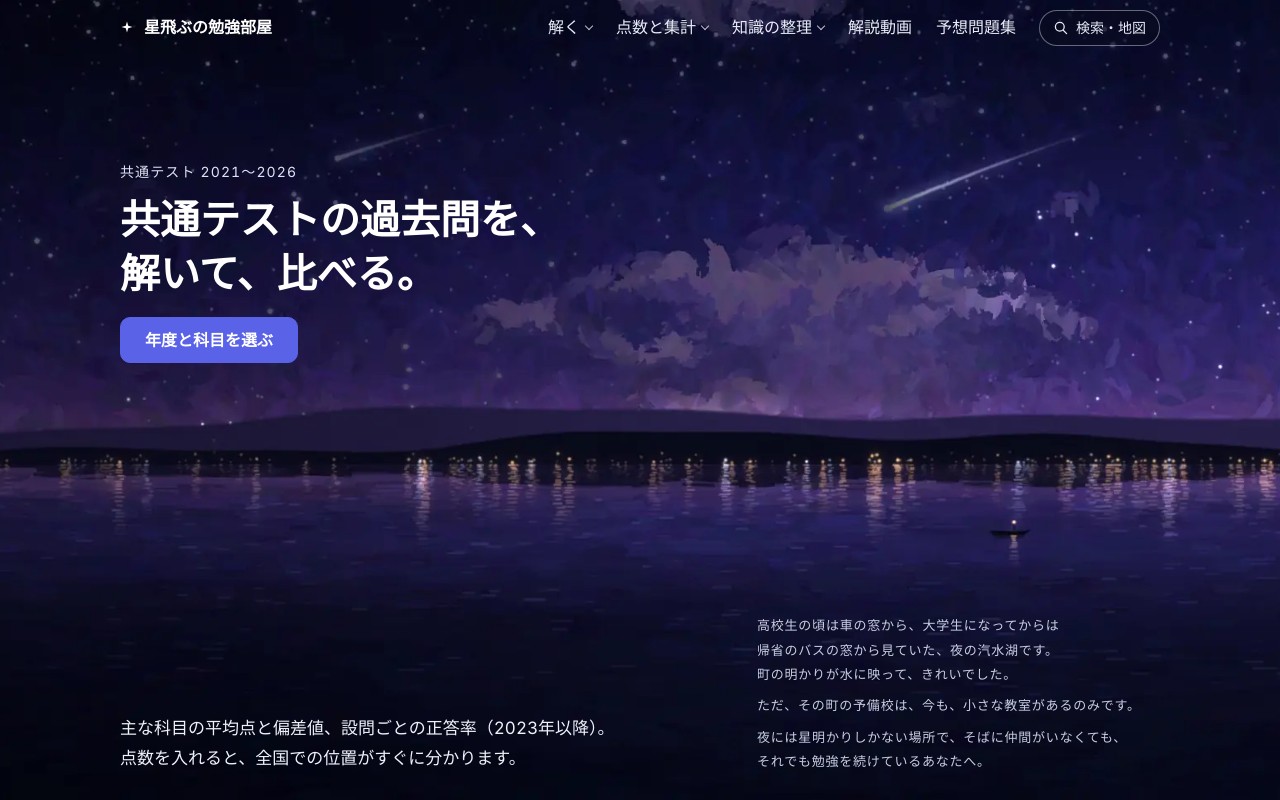
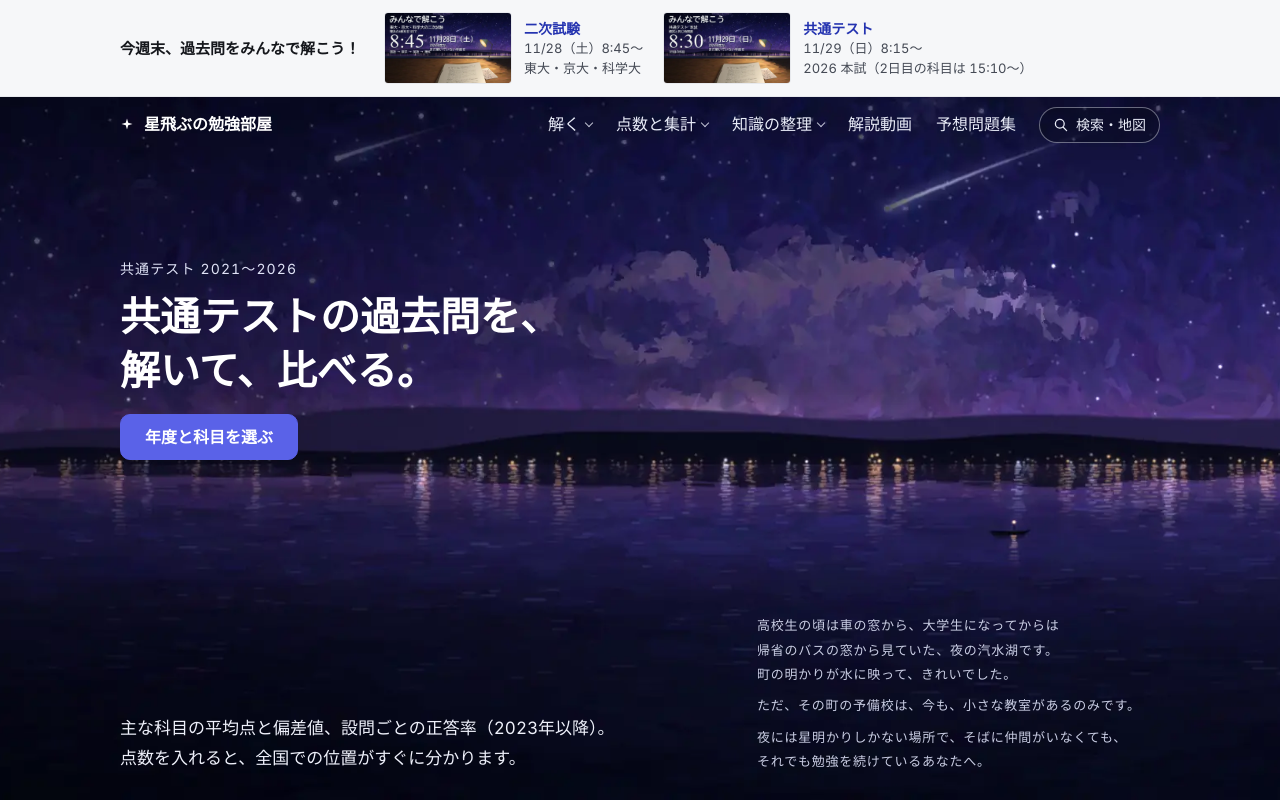
Before and after one commit to Hoshitobu/hoshitobu-survey, a plain HTML site: page index.html in a window 1280 px wide. Shown: the top 800 px of the page. Drawn offline with Linux system fonts and the light colour scheme.

Commit message:
全ページの一番上に今週末の「みんなで解こう」の告知（二次 11/28・共通テスト 11/29、11/29 21:30 で自動で消える）
Co-Authored-By: Claude Opus 5.5 <noreply@anthropic.com>

```diff
--- a/sitemap-nav.js
+++ b/sitemap-nav.js
@@ -192,8 +192,31 @@
         '<p class="ft-src">' + esc(N.src) + '（<a href="https://www.dnc.ac.jp/" rel="noopener">大学入試センター</a>）。名前やメールアドレスは聞きません。<a href="' + base + 'kakomon.html?view=quick">送る内容について</a></p></div>';
       document.body.appendChild(f);
     }
+    mountMinna();
     mountOfuse();
     mountFind();
+  }
+
+  // 「みんなで解こう」の告知：全ページの一番上（ヘッダーの上）。UNTIL を過ぎたら出さない。
+  // 解いている最中（html.kk-running）は style.css で隠す。回が変わったら MINNA を書きかえる。
+  var MINNA = {
+    until: "2026-11-29T21:30:00+09:00",
+    title: "今週末、過去問をみんなで解こう！",
+    items: [
+      { tag: "二次試験", when: "11/28（土）8:45〜", what: "東大・京大・科学大", url: "https://youtu.be/VuhEJvX7pUI", img: "img/minna-1128.webp" },
+      { tag: "共通テスト", when: "11/29（日）8:15〜", what: "2026 本試（2日目の科目は 15:10〜）", url: "https://youtu.be/Gcr4PpO0fs4", img: "img/minna-1129.webp" }
+    ]
+  };
+  function mountMinna() {
+    if ($(".minna") || Date.now() > Date.parse(MINNA.until)) return;
+    var d = document.createElement("aside"); d.className = "minna"; d.setAttribute("aria-label", "みんなで解こう");
+    d.innerHTML = '<div class="minna-in"><p class="minna-h">' + esc(MINNA.title) + '</p><ul class="minna-list">' +
+      MINNA.items.map(function (it) {
+        return '<li><a class="minna-card" href="' + esc(it.url) + '" target="_blank" rel="noopener">' +
+          '<img src="' + base + esc(it.img) + '" alt="" width="160" height="90" loading="lazy">' +
+          '<span class="minna-t"><b>' + esc(it.tag) + '</b><span>' + esc(it.when) + '</span><span class="minna-w">' + esc(it.what) + '</span></span></a></li>';
+      }).join("") + "</ul></div>";
+    document.body.insertBefore(d, document.body.firstChild);
   }
 
   // 応援（OFUSE）の欄：全ページのフッター（地図）の下に、小さく。外のスクリプト（OFUSE の widget.js）は読まず、ふつうのリンクにする。
--- a/style.css
+++ b/style.css
@@ -357,6 +357,18 @@ body > header.hd :focus-visible { outline-color: #fff; }
   font-size: 13px; font-weight: 700; color: var(--ink); text-decoration: none; background: var(--bg); }
 .ft-ofuse-go:hover { border-color: var(--ink); }
 html.kk-running .ft-ofuse { display: none; }
+/* 「みんなで解こう」の告知（sitemap-nav.js の mountMinna、全ページの一番上） */
+.minna { background: var(--surface-2); border-bottom: 1px solid var(--line); }
+.minna-in { max-width: calc(var(--page) + 32px); margin: 0 auto; padding: 12px 16px; display: flex; align-items: center; gap: 12px 24px; flex-wrap: wrap; }
+.minna-h { margin: 0; font-weight: 700; font-size: 15px; color: var(--ink); }
+.minna-list { list-style: none; margin: 0; padding: 0; display: flex; gap: 12px 20px; flex-wrap: wrap; }
+.minna-card { display: flex; align-items: center; gap: 12px; text-decoration: none; color: var(--ink); }
+.minna-card img { width: 128px; height: 72px; object-fit: cover; border-radius: var(--radius); border: 1px solid var(--line); flex: none; }
+.minna-t { display: flex; flex-direction: column; font-size: 13px; line-height: 1.5; color: var(--sub); }
+.minna-t b { color: var(--accent-ink); font-size: 14px; }
+.minna-card:hover b { text-decoration: underline; }
+@media (max-width: 600px) { .minna-in { padding: 10px 16px; gap: 8px; } .minna-card img { width: 96px; height: 54px; } .minna-list { gap: 8px; } }
+html.kk-running .minna { display: none; }
 main { padding-bottom: 64px; }
 
 /* ================= 年度と科目を選ぶ所 ================= */
```
Also changed, not shown: img/minna-1128.webp (added), img/minna-1129.webp (added).
